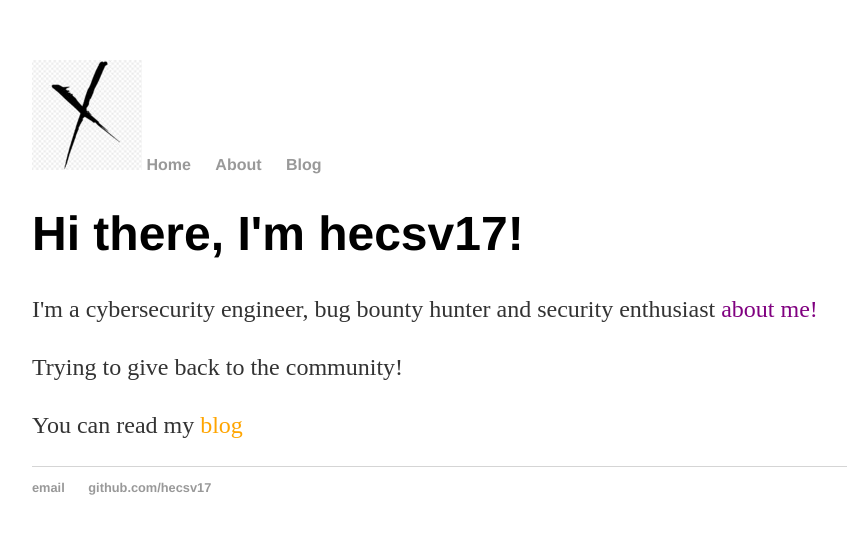
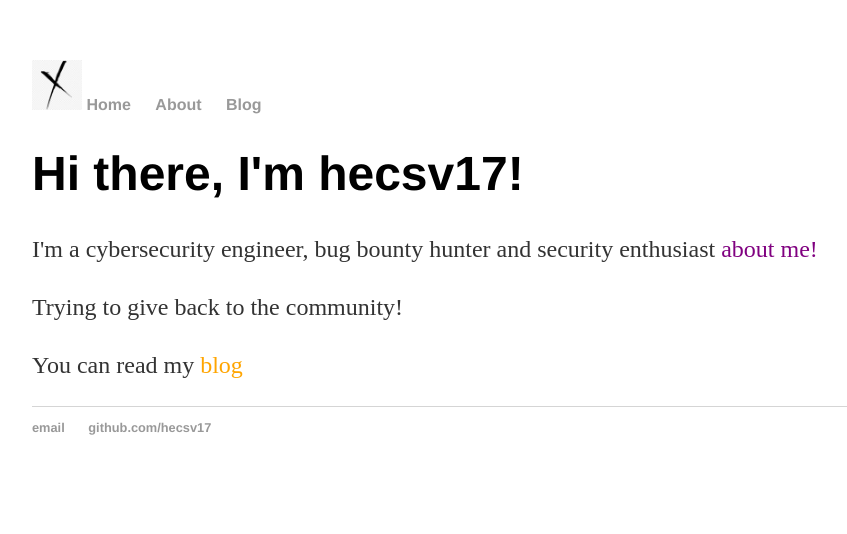
Before and after one commit to hecsv17/hecsv17.github.io, a Jekyll site: the page built from index.html, in a window 1280 px wide. Shown: the top 534 px of the page, without its empty margins (160-1007 px from the left). Built offline with Jekyll 4.4.1, drawn with Linux system fonts in a browser that asks for light colours.

Commit message:
Update default.html

```diff
--- a/_layouts/default.html
+++ b/_layouts/default.html
@@ -9,7 +9,7 @@
 		<body>
 			<nav>
 	    		<ul>
-				<img src="/src/xlateral.png" width:"50" hight:"50">
+				<img src="/src/xlateral.png" width="50" height="50">
 	        		<li><a href="/">Home</a></li>
 		        	<li><a href="/about">About</a></li>
 	        		<!--<li><a href="/cv">CV</a></li>-->
```
